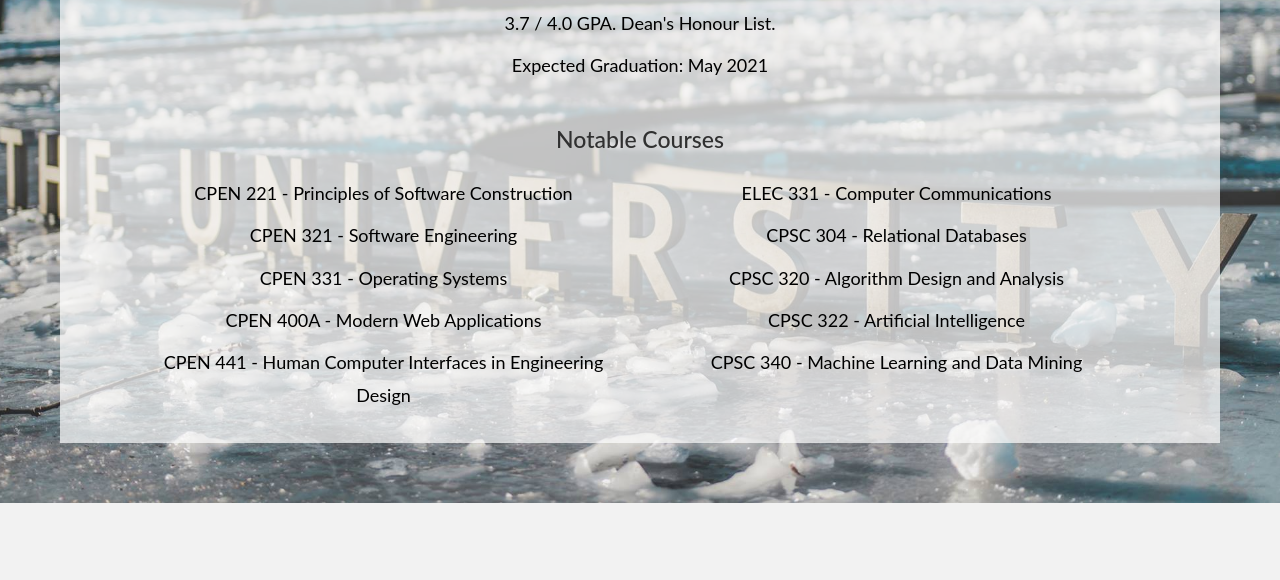
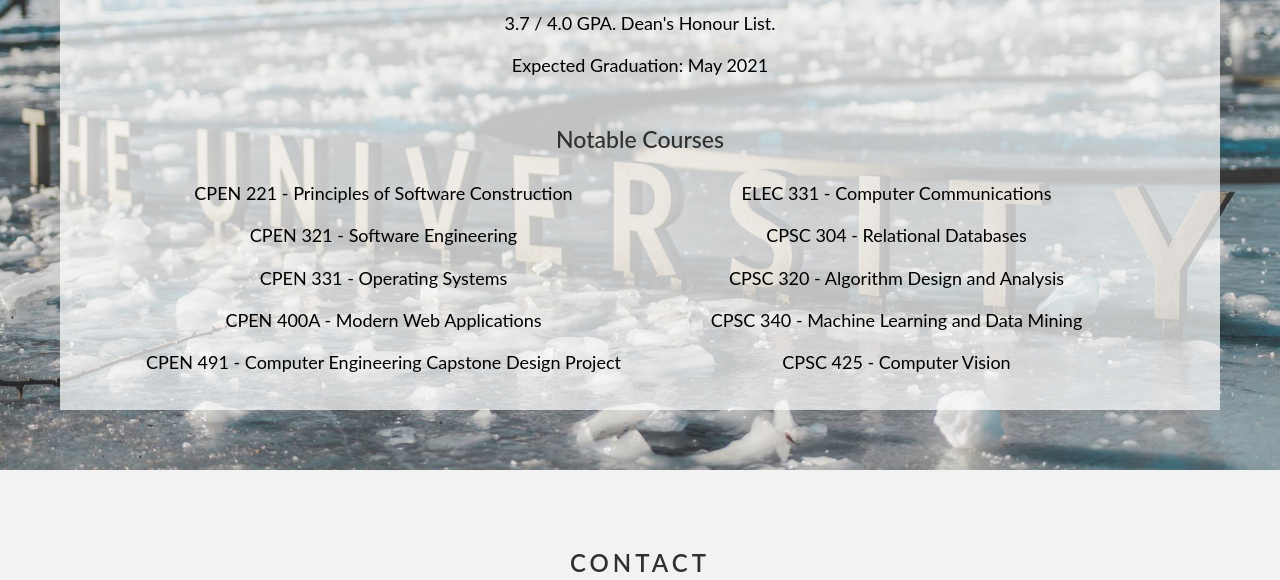
Before and after one commit to vwskwong/vwskwong.github.io, a plain HTML site: page index.html in a window 1280 px wide. Shown: the part 5200-5780 px from the top of the page. Drawn offline with nearby package versions, Linux system fonts and the light colour scheme.

Commit message:
updated completed courses

```diff
--- a/index.html
+++ b/index.html
@@ -520,14 +520,14 @@
             <p>CPEN 321 - Software Engineering</p>
             <p>CPEN 331 - Operating Systems</p>
             <p>CPEN 400A - Modern Web Applications</p>
-            <p>CPEN 441 - Human Computer Interfaces in Engineering Design</p>
+            <p>CPEN 491 - Computer Engineering Capstone Design Project</p>
           </div>
           <div class="col-sm-6 col-xs-12">
             <p>ELEC 331 - Computer Communications</p>
             <p>CPSC 304 - Relational Databases</p>
             <p>CPSC 320 - Algorithm Design and Analysis</p>
-            <p>CPSC 322 - Artificial Intelligence</p>
             <p>CPSC 340 - Machine Learning and Data Mining</p>
+            <p>CPSC 425 - Computer Vision</p>
           </div>
         </div>
       </div>
```
